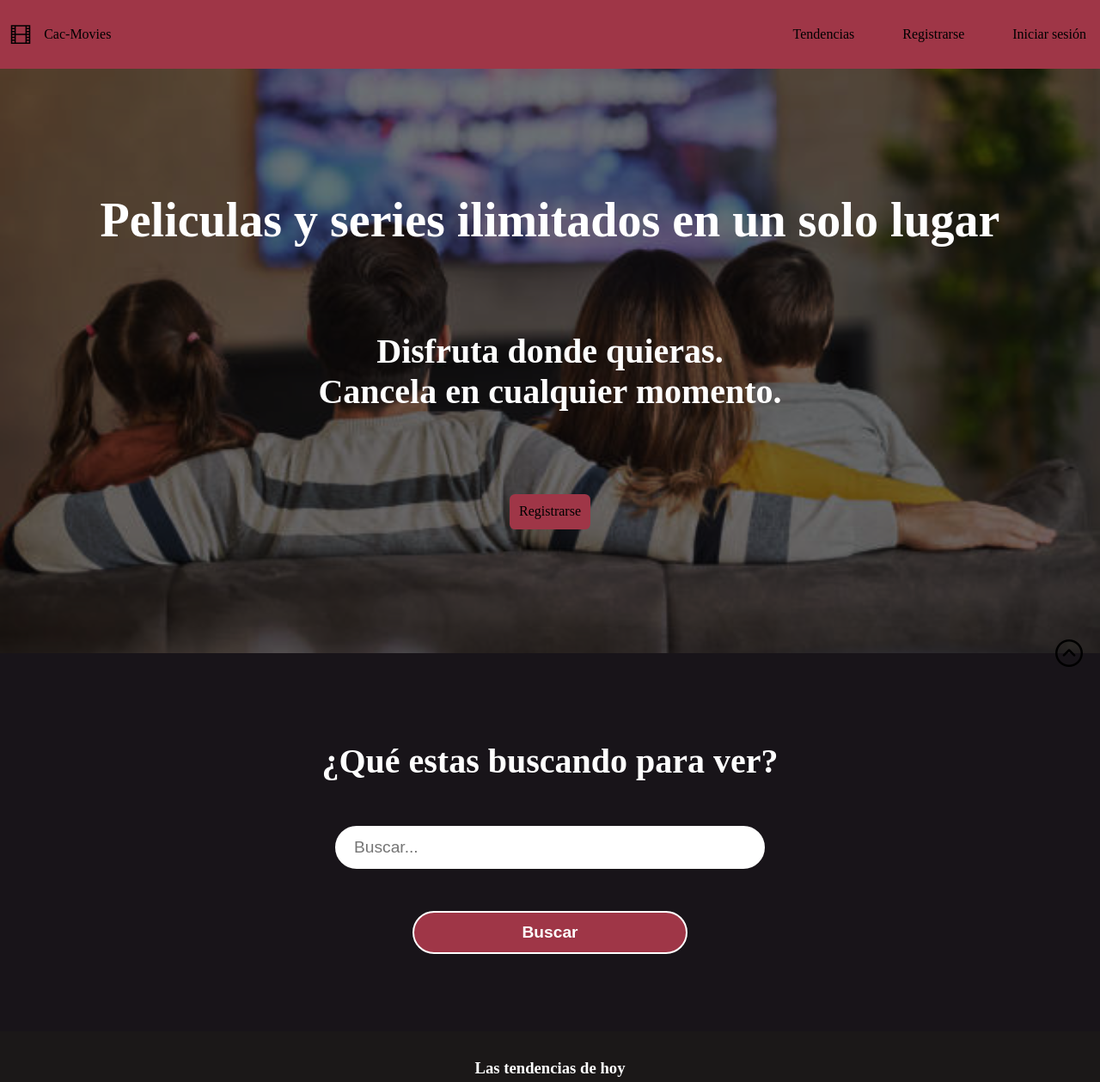
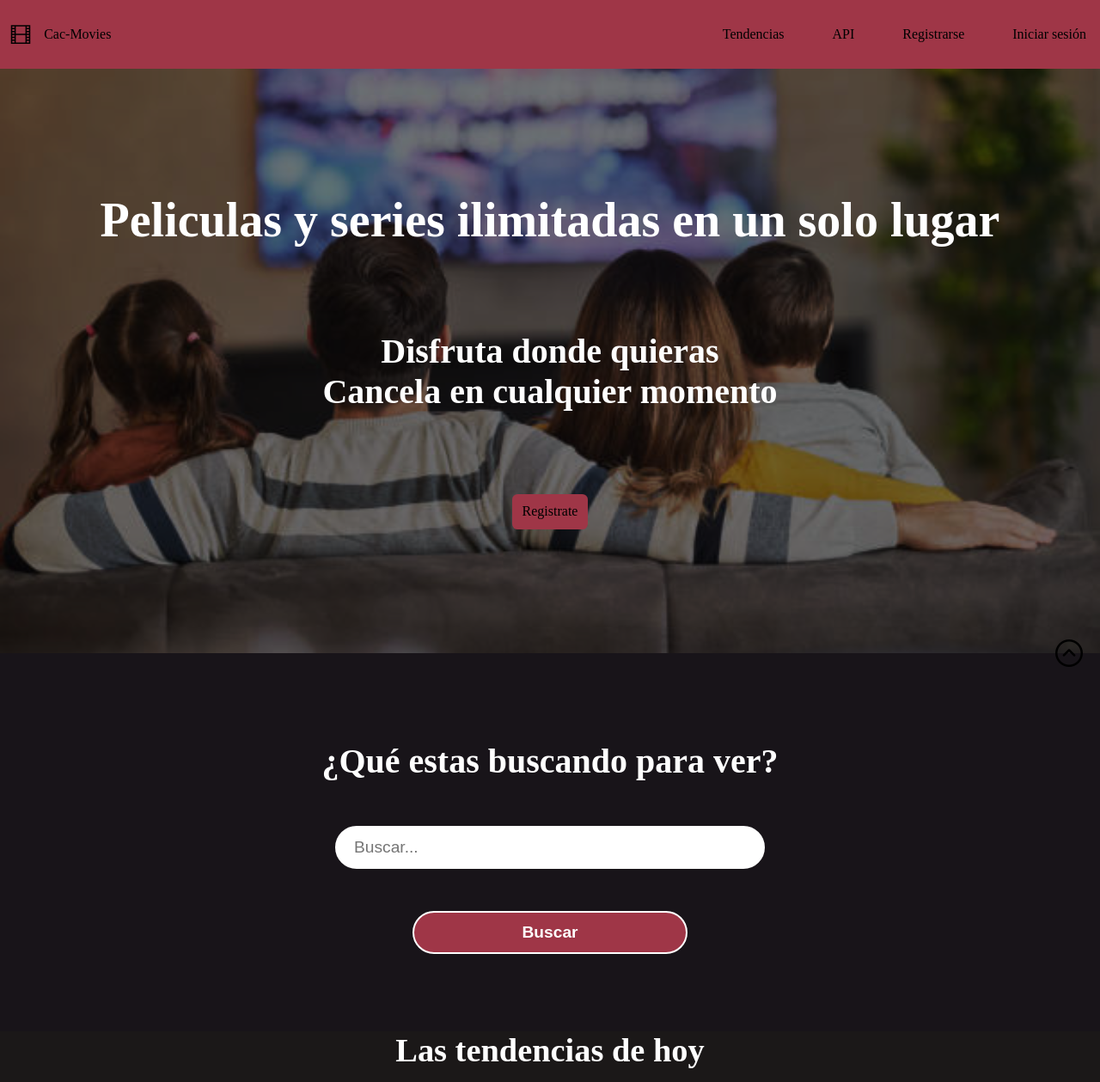
Before and after one commit to Aluu13/CaC-FSJSFE24104-G4, a plain HTML site: page index.html in a window 1280 px wide. Shown: the top 1259 px of the page at 86% size. Drawn offline with Linux system fonts and the light colour scheme.

Commit message:
Add files via upload

```diff
--- a/index.html
+++ b/index.html
@@ -11,12 +11,13 @@
     <!--Inicio del header-->
     <header class="header">
         <nav>
-            <a href="../Proyecto/index.html" class="logo">
+            <a href="./index.html" class="logo">
                 <svg xmlns="http://www.w3.org/2000/svg" width="200" height="100" viewBox="0 0 512 512"><path fill="#000000" d="M136 488h359.985V24H16v464zM408 56h55.985v40H408Zm0 72h55.985v40H408Zm0 72h55.985v40H408Zm0 72h55.985v40H408Zm0 72h55.985v40H408Zm0 72h55.985v40H408ZM136 200V56h239.985v184H136Zm0 216V272h239.985v184H136ZM48 56h56v40H48Zm0 72h56v40H48Zm0 72h56v40H48Zm0 72h56v40H48Zm0 72h56v40H48Zm0 72h56v40H48Z"/></svg>
                 <span>Cac-Movies</span>
             </a>
             <ul class="menuPrincipal">
-                <li><a href="#Tendencias">Tendencias</a></li>
+                <li><a href="./index.html">Tendencias</a></li>
+                <li><a href="./Pages/api.html">API</a></li>
                 <li><a href="./Pages/registro.html">Registrarse</a></li>
                 <li><a href="./Pages/logueo.html">Iniciar sesión</a></li>
             </ul>
@@ -27,11 +28,12 @@
     <!--Inicio del destacado-->
     <main id="main" class="main">
         <section class="principal">
-            <h1 class="titulo">Peliculas y series ilimitados en un solo lugar</h1>
-            <h2 class="Subtitulo">Disfruta donde quieras. <br> Cancela en cualquier momento.</h2>
-            <a class="BotonRegistro" href="./Pages/registro.html">Registrarse</a>
+            <h1 class="titulo">Peliculas y series ilimitadas en un solo lugar</h1>
+            <h2 class="Subtitulo">Disfruta donde quieras <br> Cancela en cualquier momento</h2>
+            <a class="BotonRegistro" href="./Pages/registro.html">Registrate</a>
         </section>
     <!--Cierre del destacado-->
+
     <!--Inicio del buscador-->
         <section class="buscadorPrincipal">
             <h2 class="tituloSection">¿Qué estas buscando para ver?</h2>
@@ -44,7 +46,8 @@
 
     <!--Inicio del muestrario -->
         <section class="galeria">
-            <h3>Las tendencias de hoy</h3>
+            <h1 class="hoy">Las tendencias de hoy</h1>
+            <br>
             <div class="containerPelis">
                 <img src="./Assets/Images/img1.jpg" alt="Imagen 1">
                 <img src="./Assets/Images/img2.jpg" alt="Imagen 2">
```
